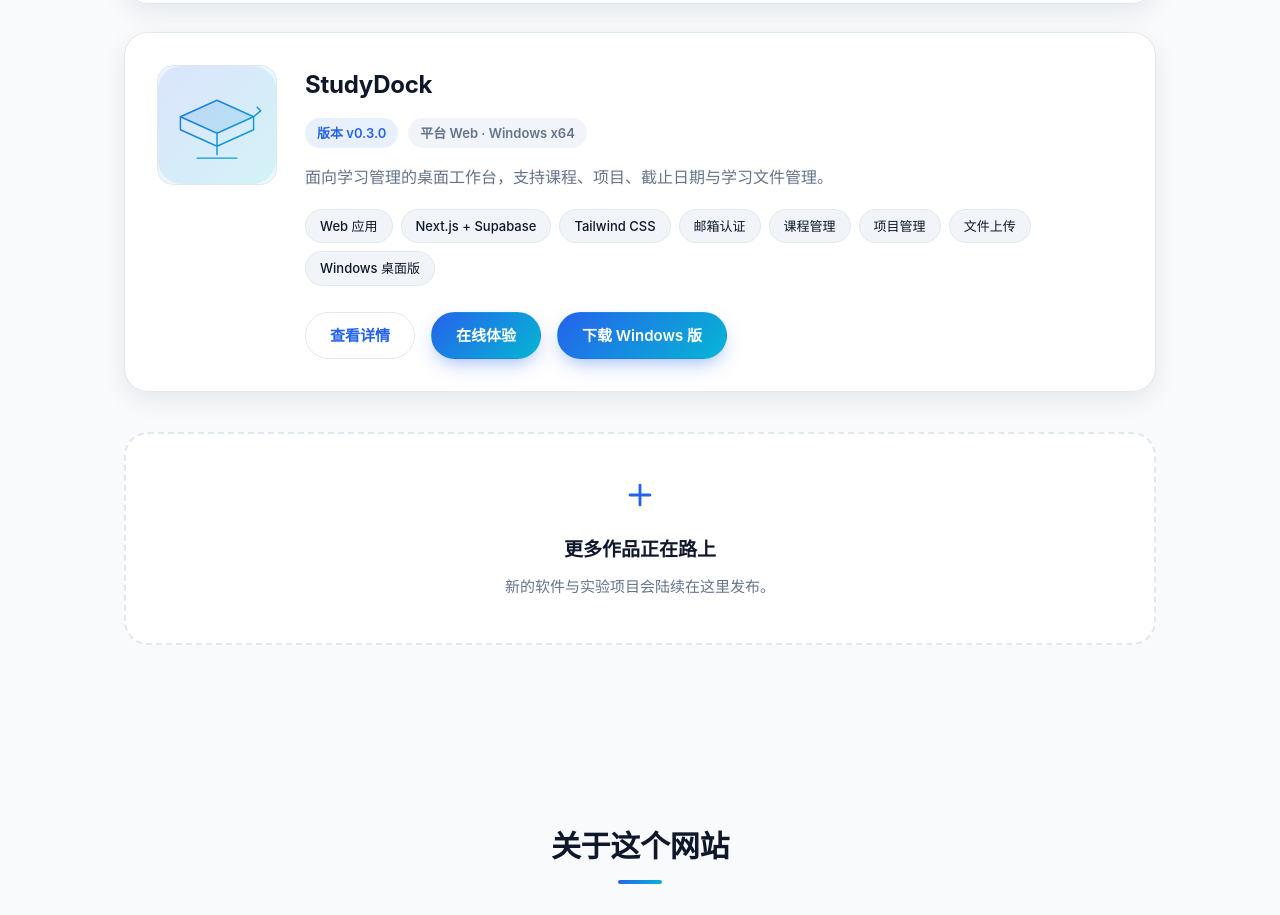
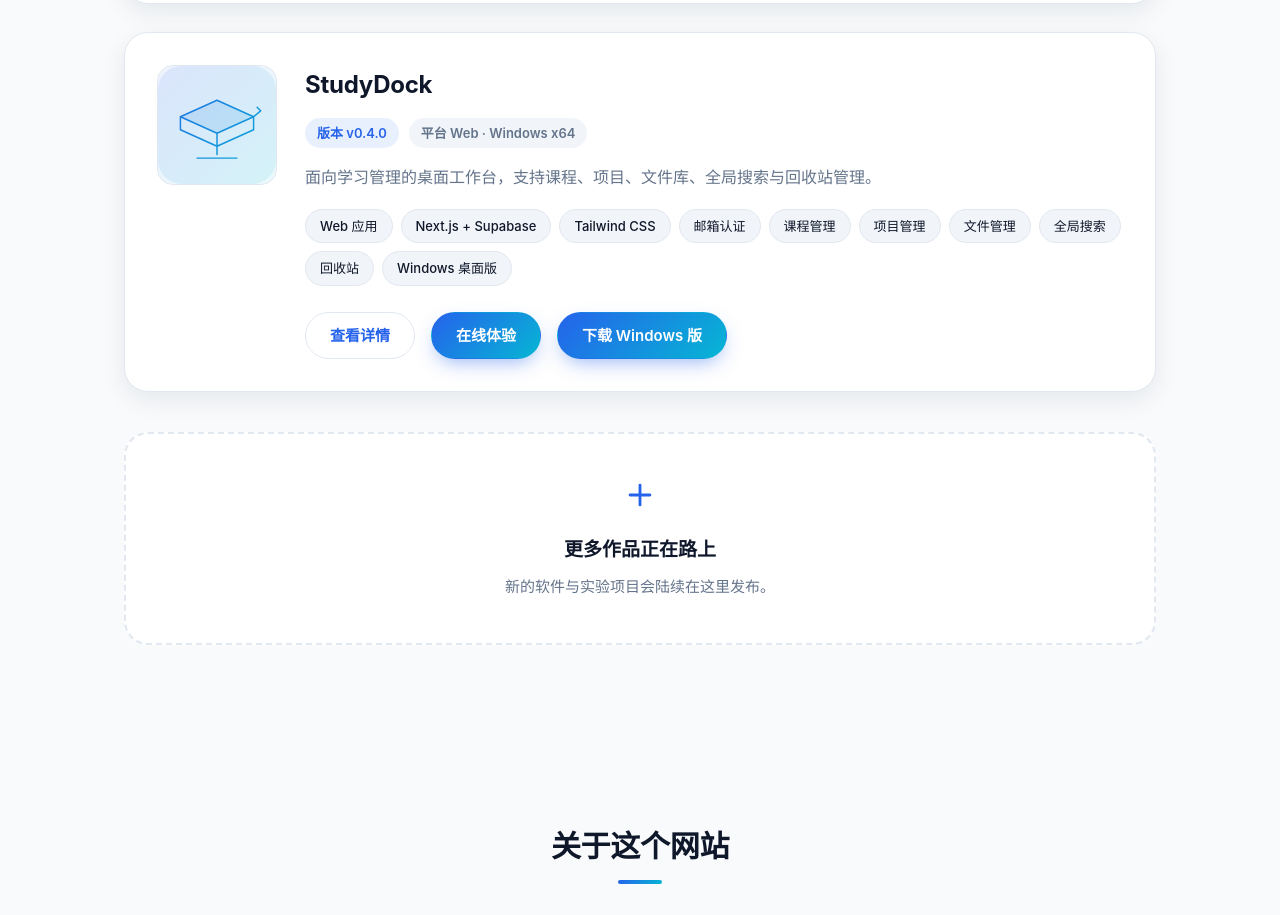
Before and after one commit to Director-code-c/my-portfolio, a Vue app: page / in a window 1280 px wide. Shown: the part 1107-2022 px from the top of the page. Built offline with nearby package versions, Linux system fonts and the light colour scheme.

Commit message:
feat: update StudyDock to v0.4.0

```diff
--- a/src/data/projects.js
+++ b/src/data/projects.js
@@ -85,17 +85,17 @@
   {
     id: 'studydock',
     name: 'StudyDock',
-    version: 'v0.3.0',
+    version: 'v0.4.0',
     platform: 'Web · Windows x64',
     icon: `${import.meta.env.BASE_URL}studydock.svg`,
     description:
-      '面向学习管理的桌面工作台，支持课程、项目、截止日期与学习文件管理。',
-    tags: ['Web 应用', 'Next.js + Supabase', 'Tailwind CSS', '邮箱认证', '课程管理', '项目管理', '文件上传', 'Windows 桌面版'],
+      '面向学习管理的桌面工作台，支持课程、项目、文件库、全局搜索与回收站管理。',
+    tags: ['Web 应用', 'Next.js + Supabase', 'Tailwind CSS', '邮箱认证', '课程管理', '项目管理', '文件管理', '全局搜索', '回收站', 'Windows 桌面版'],
     // 线上体验地址，托管于 Vercel
     liveUrl: 'https://studydock-two.vercel.app',
     // Windows 正式版安装包，托管于 GitHub Releases
     downloadUrl:
-      'https://github.com/Director-code-c/studydock/releases/download/v0.3.0/StudyDock_0.3.0_x64-setup.exe',
+      'https://github.com/Director-code-c/studydock/releases/download/v0.4.0/StudyDock_0.4.0_x64-setup.exe',
     capabilityGroups: [
       {
         title: '核心功能',
@@ -104,12 +104,14 @@
           '课程创建、编辑、归档与删除',
           '项目管理与课程文件关联',
           'Dashboard 截止日期与最近项目',
+          'Dashboard 最近文件',
           '文件库与文件上传（单文件最大 50 MB）',
-          '文件可选关联课程或项目',
+          '文件下载与全局搜索',
+          '文件回收站、恢复与永久删除',
           'Supabase RLS 用户数据隔离',
         ],
       },
     ],
-    status: 'Windows v0.3.0 正式版',
+    status: 'Windows v0.4.0 正式版',
   },
 ]
```
